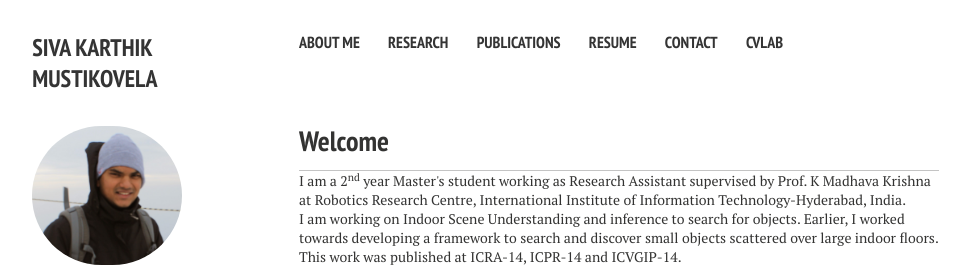
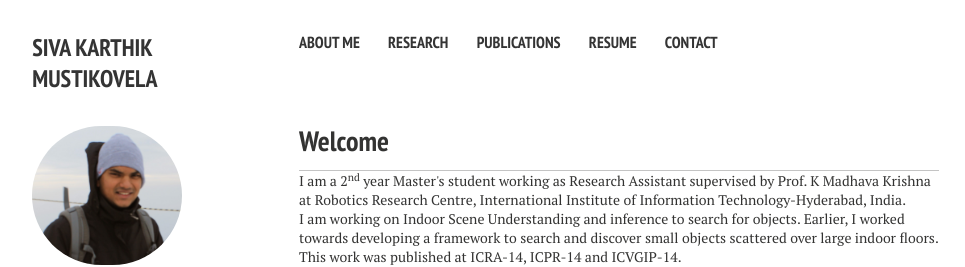
Before and after one commit to sivakm/sivakm.github.io, a Jekyll site: the page built from index.md, in a window 1280 px wide. Shown: the top 267 px of the page, without its empty margins (21-986 px from the left). Built offline with Jekyll 4.4.1, drawn with Linux system fonts in a browser that asks for light colours; nearby versions of some CDN libraries.

Commit message:
Update navigation.yml

```diff
--- a/_data/navigation.yml
+++ b/_data/navigation.yml
@@ -14,6 +14,3 @@
 
 - title: Contact
   url: /Contact
-
-- title: cvlab
-  url: /cvlab
```
